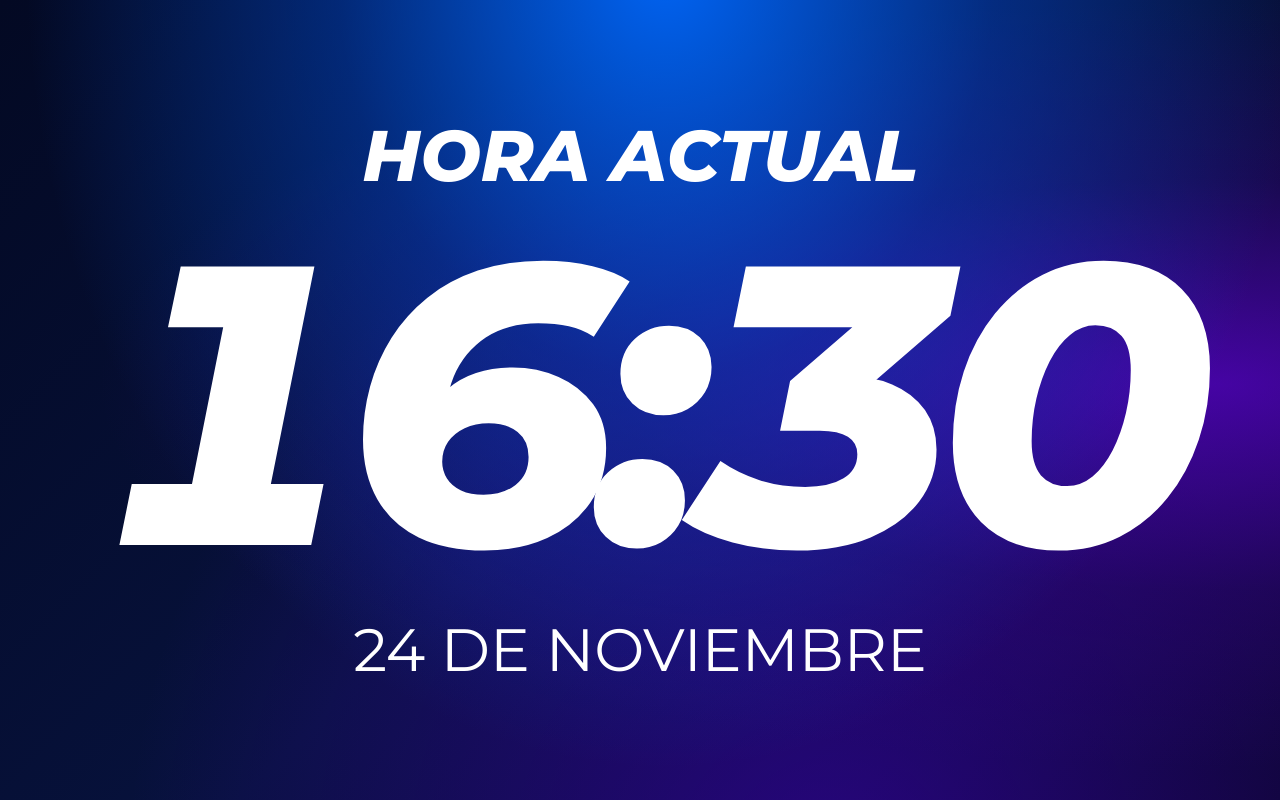
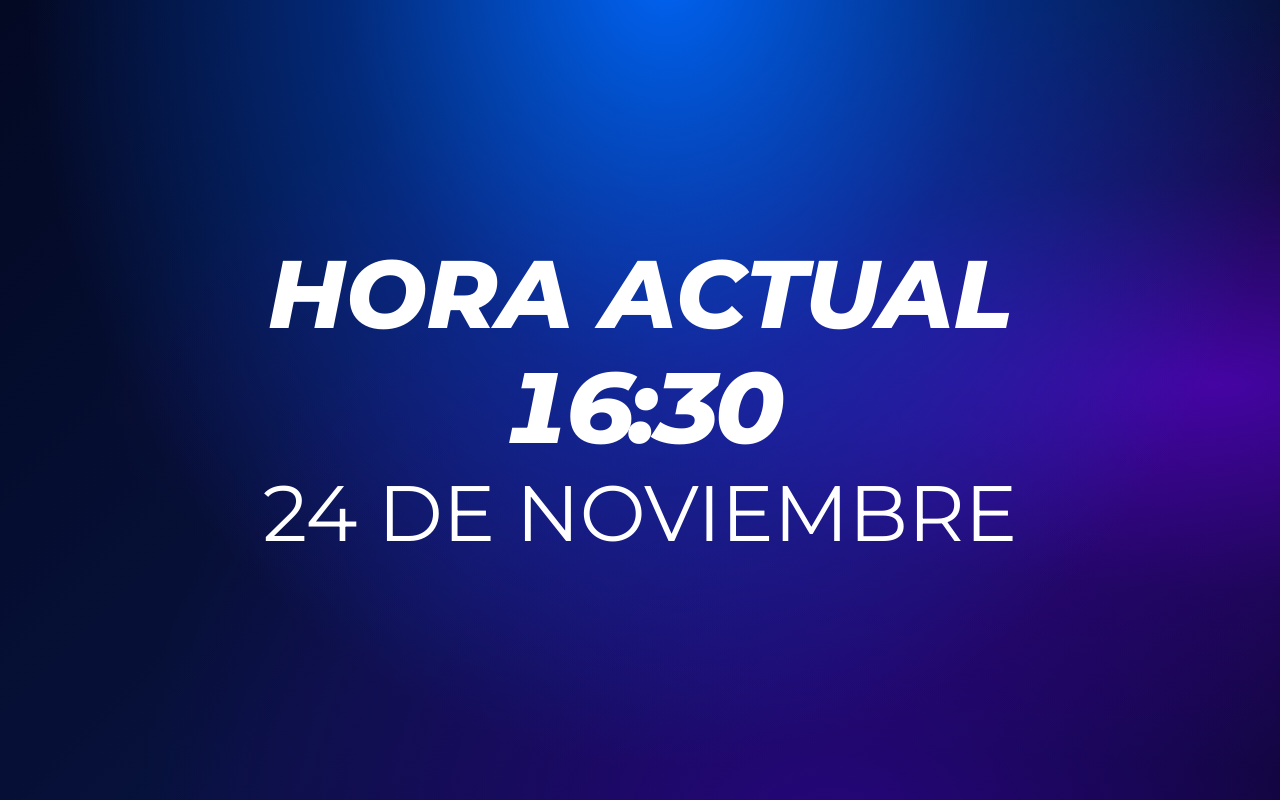
Before and after one commit to vmarkgt/reloj-guatemala, a plain HTML site: page index.html in a window 1280 px wide. Drawn offline with Linux system fonts and the light colour scheme.

Commit message:
Update index.html

```diff
--- a/index.html
+++ b/index.html
@@ -7,11 +7,9 @@
 
 <title>RELOJ GUATEMALA</title>
 
-<!-- FUENTE MONTSERRAT -->
-
+<!-- MONTSERRAT -->
 <link rel="preconnect" href="https://fonts.googleapis.com">
 <link rel="preconnect" href="https://fonts.gstatic.com" crossorigin>
-
 <link href="https://fonts.googleapis.com/css2?family=Montserrat:ital,wght@0,400;0,700;0,800;1,800&display=swap" rel="stylesheet">
 
 <style>
@@ -63,38 +61,43 @@ body {
 /* CONTENEDOR */
 
 .contenedor {
+    --clock-size: 200px;
+
     width: 100%;
     height: 100%;
+
     display: flex;
     flex-direction: column;
+    justify-content: center;
     align-items: center;
-    justify-content: center;
+
     text-align: center;
+    padding: 3%;
 
-    padding: 2%;
-    overflow: hidden;
+    gap: calc(var(--clock-size) * 0.035);
 }
 
-/* ETIQUETA SUPERIOR */
+/* TEXTO SUPERIOR */
 
 .etiqueta {
-    font-size: 40px;
+    font-size: calc(var(--clock-size) * 0.22);
     font-weight: 800;
     font-style: italic;
     text-transform: uppercase;
-    line-height: 1.1;
+    line-height: 1.05;
     white-space: nowrap;
-    margin-bottom: 1.5%;
 }
 
-/* RELOJ PRINCIPAL */
+/* HORA PRINCIPAL */
 
 .hora {
-    font-size: 200px;
+    font-size: var(--clock-size);
     font-weight: 800;
     font-style: italic;
+
     line-height: 0.95;
     letter-spacing: -0.065em;
+
     white-space: nowrap;
     font-variant-numeric: tabular-nums;
     flex-shrink: 0;
@@ -120,12 +123,12 @@ body {
 /* FECHA */
 
 .fecha {
-    font-size: 40px;
+    font-size: calc(var(--clock-size) * 0.18);
     font-weight: 400;
+
     text-transform: uppercase;
     line-height: 1.1;
     white-space: nowrap;
-    margin-top: 2%;
 }
 
 /* EVITAR SELECCIONES */
@@ -140,7 +143,7 @@ body {
 
 <body>
 
-<div class="contenedor">
+<div class="contenedor" id="contenedor">
 
     <div class="etiqueta" id="etiqueta">
         HORA ACTUAL
@@ -158,76 +161,83 @@ body {
 
 <script>
 
-/* ======================================
-   AJUSTE AUTOMÁTICO PARA CUALQUIER PANTALLA
-====================================== */
+/* =========================================
+   ESCALADO AUTOMÁTICO DE TODO EL DISEÑO
+========================================= */
 
+const contenedor = document.getElementById('contenedor');
 const reloj = document.getElementById('hora');
-const etiqueta = document.getElementById('etiqueta');
-const fecha = document.getElementById('fecha');
 
 let ajustePendiente = false;
 
-function ajustarReloj() {
+function ajustarDiseno() {
 
     const ancho = document.documentElement.clientWidth;
     const alto = document.documentElement.clientHeight;
 
     if (!ancho || !alto) return;
 
-    // MEDIR LA TIPOGRAFÍA REAL
+    // MEDIR EL TAMAÑO REAL DE MONTSERRAT
 
-    const canvas = document.createElement('canvas');
-    const contexto = canvas.getContext('2d');
+    reloj.style.fontSize = '100px';
 
-    contexto.font = 'italic 800 100px Montserrat';
+    const medidas = reloj.getBoundingClientRect();
 
-    const medida = contexto.measureText('00:00');
+    const proporcionAncho = medidas.width / 100;
+    const proporcionAlto = medidas.height / 100;
 
-    const proporcion = medida.width / 100;
-
-    // ESPACIO DISPONIBLE
+    // MÁRGENES DE SEGURIDAD
 
     const anchoDisponible = ancho * 0.94;
-    const altoDisponible = alto * 0.58;
+    const altoDisponible = alto * 0.90;
 
-    // CALCULAR TAMAÑO MÁXIMO
+    // PROPORCIONES DE LOS TRES TEXTOS:
+    // HORA: 100%
+    // ETIQUETA: 22%
+    // FECHA: 18%
 
-    const tamanoPorAncho = anchoDisponible / proporcion;
-    const tamanoPorAlto = altoDisponible;
+    const alturaTotal =
+        proporcionAlto + 0.22 + 0.18 + 0.14;
+
+    // CALCULAR CUÁNTO PUEDE CRECER
+
+    const limiteAncho =
+        anchoDisponible / proporcionAncho;
+
+    const limiteAlto =
+        altoDisponible / alturaTotal;
 
     const tamanoFinal = Math.min(
-        tamanoPorAncho,
-        tamanoPorAlto
+        limiteAncho,
+        limiteAlto
     );
 
-    // APLICAR TAMAÑO AL RELOJ
+    // APLICAR EL MISMO ESCALADO A TODO
 
-    reloj.style.fontSize = tamanoFinal + 'px';
-
-    // AJUSTAR LOS OTROS TEXTOS PROPORCIONALMENTE
-
-    etiqueta.style.fontSize = (tamanoFinal * 0.18) + 'px';
-
-    fecha.style.fontSize = (tamanoFinal * 0.15) + 'px';
+    contenedor.style.setProperty(
+        '--clock-size',
+        tamanoFinal + 'px'
+    );
 
 }
 
-// ESPERAR A QUE CARGUE MONTSERRAT
+// ACTUALIZAR AL CARGAR MONTSERRAT
 
-async function iniciarAjuste() {
+async function iniciarDiseno() {
 
     try {
         await document.fonts.load('italic 800 100px Montserrat');
         await document.fonts.load('400 100px Montserrat');
+        await document.fonts.ready;
     } catch (error) {
-        // Utilizar fuente alternativa si falla la descarga
+        console.log('Usando fuente alternativa');
     }
 
-    ajustarReloj();
+    ajustarDiseno();
+
 }
 
-// ACTUALIZAR SI CAMBIA EL TAMAÑO DEL ÁREA
+// DETECTAR CAMBIOS DE TAMAÑO
 
 function solicitarAjuste() {
 
@@ -236,77 +246,67 @@ function solicitarAjuste() {
     ajustePendiente = true;
 
     requestAnimationFrame(() => {
-        ajustarReloj();
+        ajustarDiseno();
         ajustePendiente = false;
     });
 
 }
 
-// DETECTAR CAMBIOS DE RESOLUCIÓN
-
 window.addEventListener('resize', solicitarAjuste);
-
 window.addEventListener('orientationchange', solicitarAjuste);
 
-// DETECTAR CAMBIOS DEL CONTENEDOR
+// DETECTAR CAMBIOS DEL ÁREA DEL REPRODUCTOR
 
 if ('ResizeObserver' in window) {
 
-    const observador = new ResizeObserver(solicitarAjuste);
+    const observador = new ResizeObserver(() => {
+        solicitarAjuste();
+    });
 
     observador.observe(document.documentElement);
 
 }
 
-// INICIAR
+// INICIAR ESCALADO
 
-iniciarAjuste();
+iniciarDiseno();
 
 
-/* ======================================
+/* =========================================
    RELOJ CON HORA DE GUATEMALA
-====================================== */
+========================================= */
 
 function actualizarReloj() {
 
     const ahora = new Date();
 
-    // HORA GUATEMALA
+    // HORA DE GUATEMALA
 
     const formatoHora = new Intl.DateTimeFormat('es-GT', {
-
         timeZone: 'America/Guatemala',
-
         hour: '2-digit',
         minute: '2-digit',
-
         hour12: false
-
     });
 
     const partes = formatoHora.formatToParts(ahora);
 
     const horas = partes.find(p => p.type === 'hour').value;
-
     const minutos = partes.find(p => p.type === 'minute').value;
 
     document.getElementById('horas').textContent = horas;
-
     document.getElementById('minutos').textContent = minutos;
 
-
-    // FECHA GUATEMALA
+    // FECHA DE GUATEMALA
 
     const formatoFecha = new Intl.DateTimeFormat('es-GT', {
-
         timeZone: 'America/Guatemala',
-
         day: 'numeric',
         month: 'long'
-
     });
 
-    fecha.textContent = formatoFecha.format(ahora).toUpperCase();
+    document.getElementById('fecha').textContent =
+        formatoFecha.format(ahora).toUpperCase();
 
 }
 
```
